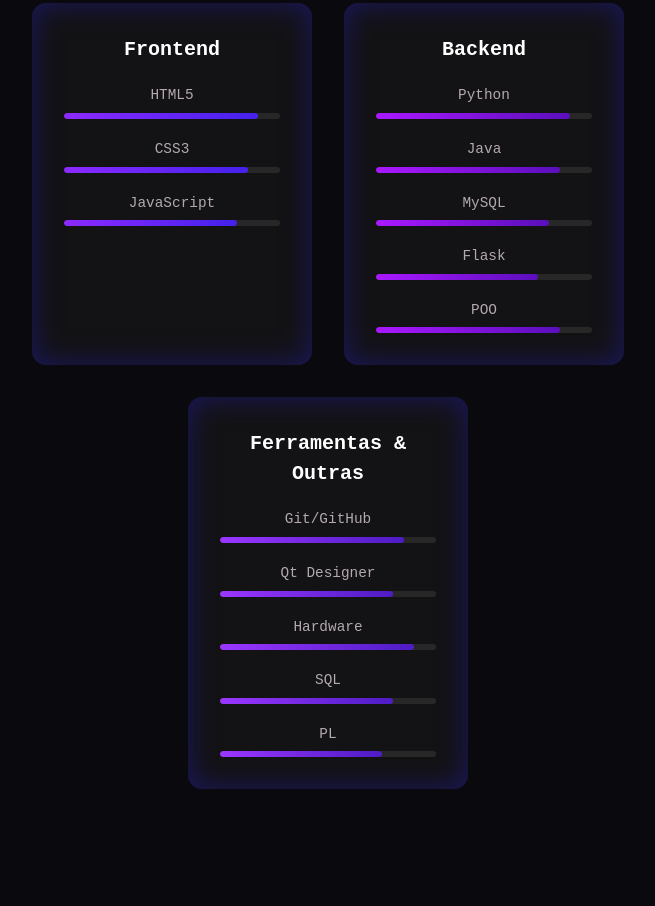
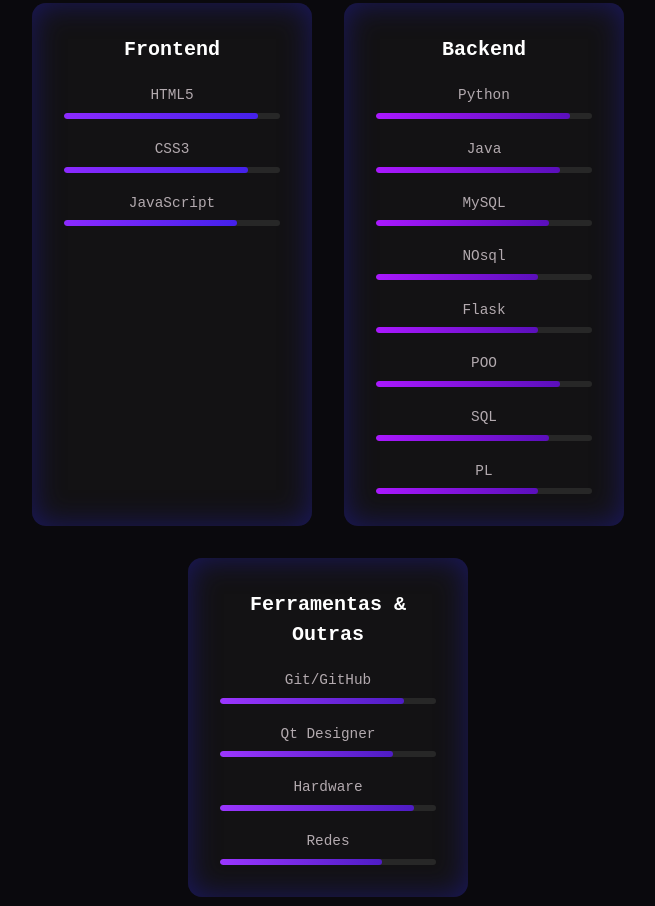
Before and after one commit to gio0000/giordana.portifolio.io, a plain HTML site: page index.html in a window 1280 px wide. Shown: the part 1762-2668 px from the top of the page, without its empty margins (312-967 px from the left). Drawn offline with Linux system fonts and the light colour scheme.

Commit message:
Update index.html

```diff
--- a/index.html
+++ b/index.html
@@ -1635,8 +1635,11 @@ section,
         <div class="skill-item" aria-label="Python 90%"><div class="skill-name">Python <span class="skill-percent"></span></div><div class="bar-container"><div class="bar-fill" style="width:90%"></div></div></div>
         <div class="skill-item" aria-label="Java 85%"><div class="skill-name">Java <span class="skill-percent"></span></div><div class="bar-container"><div class="bar-fill" style="width:85%"></div></div></div>
         <div class="skill-item" aria-label="MySQL 80%"><div class="skill-name">MySQL <span class="skill-percent"></span></div><div class="bar-container"><div class="bar-fill" style="width:80%"></div></div></div>
+        <div class="skill-item" aria-label="Excel 75%"><div class="skill-name">NOsql<span class="skill-percent"></span></div><div class="bar-container"><div class="bar-fill" style="width:75%"></div></div></div>
         <div class="skill-item" aria-label="Flask 75%"><div class="skill-name">Flask <span class="skill-percent"></span></div><div class="bar-container"><div class="bar-fill" style="width:75%"></div></div></div>
         <div class="skill-item" aria-label="POO 85%"><div class="skill-name">POO <span class="skill-percent"></span></div><div class="bar-container"><div class="bar-fill" style="width:85%"></div></div></div>
+        <div class="skill-item" aria-label="SQL 80%"><div class="skill-name">SQL <span class="skill-percent"></span></div><div class="bar-container"><div class="bar-fill" style="width:80%"></div></div></div>
+        <div class="skill-item" aria-label="Excel 75%"><div class="skill-name">PL <span class="skill-percent"></span></div><div class="bar-container"><div class="bar-fill" style="width:75%"></div></div></div>
       </div>
 
       <div class="skill-list tools" aria-label="Ferramentas & Outras">
@@ -1644,9 +1647,8 @@ section,
         <div class="skill-item" aria-label="Git/GitHub 85%"><div class="skill-name">Git/GitHub <span class="skill-percent"></span></div><div class="bar-container"><div class="bar-fill" style="width:85%"></div></div></div>
         <div class="skill-item" aria-label="Qt Designer 80%"><div class="skill-name">Qt Designer <span class="skill-percent"></span></div><div class="bar-container"><div class="bar-fill" style="width:80%"></div></div></div>
         <div class="skill-item" aria-label="Hardware 90%"><div class="skill-name">Hardware <span class="skill-percent"></span></div><div class="bar-container"><div class="bar-fill" style="width:90%"></div></div></div>
-        <div class="skill-item" aria-label="SQL 80%"><div class="skill-name">SQL <span class="skill-percent"></span></div><div class="bar-container"><div class="bar-fill" style="width:80%"></div></div></div>
-        <div class="skill-item" aria-label="Excel 75%"><div class="skill-name">PL <span class="skill-percent"></span></div><div class="bar-container"><div class="bar-fill" style="width:75%"></div></div></div>
-      </div>
+        <div class="skill-item" aria-label="Excel 75%"><div class="skill-name">Redes<span class="skill-percent"></span></div><div class="bar-container"><div class="bar-fill" style="width:75%"></div></div></div>
+
     </div>
 
 
```
